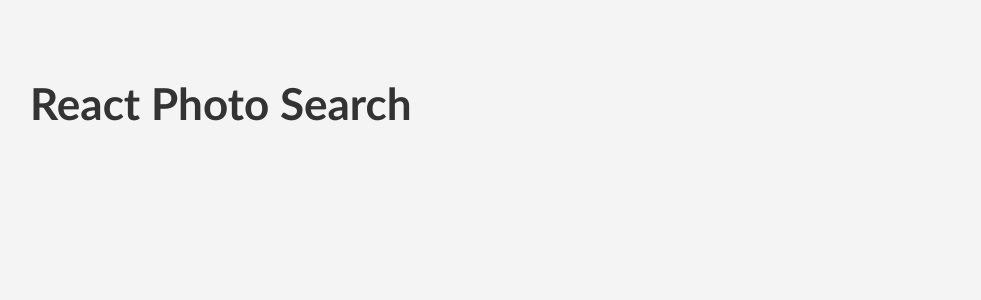
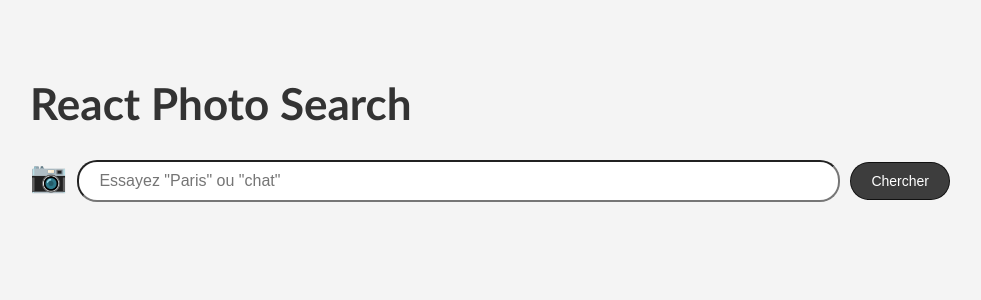
Before and after one commit to mangoye/unsplash-react, a React (Create React App) app: page / in a window 1280 px wide. Shown: the top 300 px of the page, without its empty margins (150-1131 px from the left). Built offline with nearby package versions, Linux system fonts and the light colour scheme.

Commit message:
add searchphotos function

```diff
--- a/src/App.js
+++ b/src/App.js
@@ -1,10 +1,12 @@
 import './App.css';
+import SearchPhotos from "./searchPhotos";
 
 function App() {
   return (
     <div className="App">
       <div className="container">
         <h1 className="title">React Photo Search</h1>
+        <SearchPhotos />
       </div>
     </div>
   );
--- /dev/null
+++ b/src/searchPhotos.js
@@ -0,0 +1,23 @@
+import React from "react";
+
+export default function SearchPhotos() {
+    return (
+        <>
+            <form className="form">
+                <label className="label" htmlFor="query">
+                    {" "}
+                    📷
+                </label>
+                <input
+                    type="text"
+                    name="query"
+                    className="input"
+                    placeholder={`Essayez "Paris" ou "chat"`}
+                />
+                <button type="submit" className="button">
+                    Chercher
+                </button>
+            </form>
+        </>
+    );
+}
```
